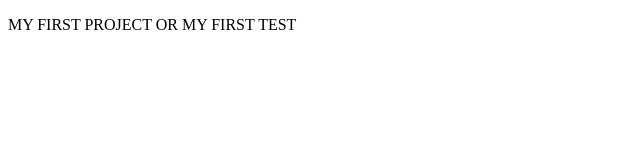
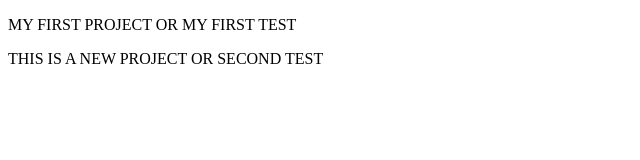
Before and after one commit to YoungPaschal/young, a plain HTML site: page index.html in a window 1280 px wide. Shown: the whole page, without its empty margins (0-640 px from the left). Drawn offline with Linux system fonts and the light colour scheme.

Commit message:
second commit

```diff
--- a/index.html
+++ b/index.html
@@ -7,5 +7,6 @@
 </head>
 <body>
     <P> MY FIRST PROJECT OR MY FIRST TEST </P>
+    <p> THIS IS A NEW PROJECT OR SECOND TEST</p>
 </body>
 </html>
```
